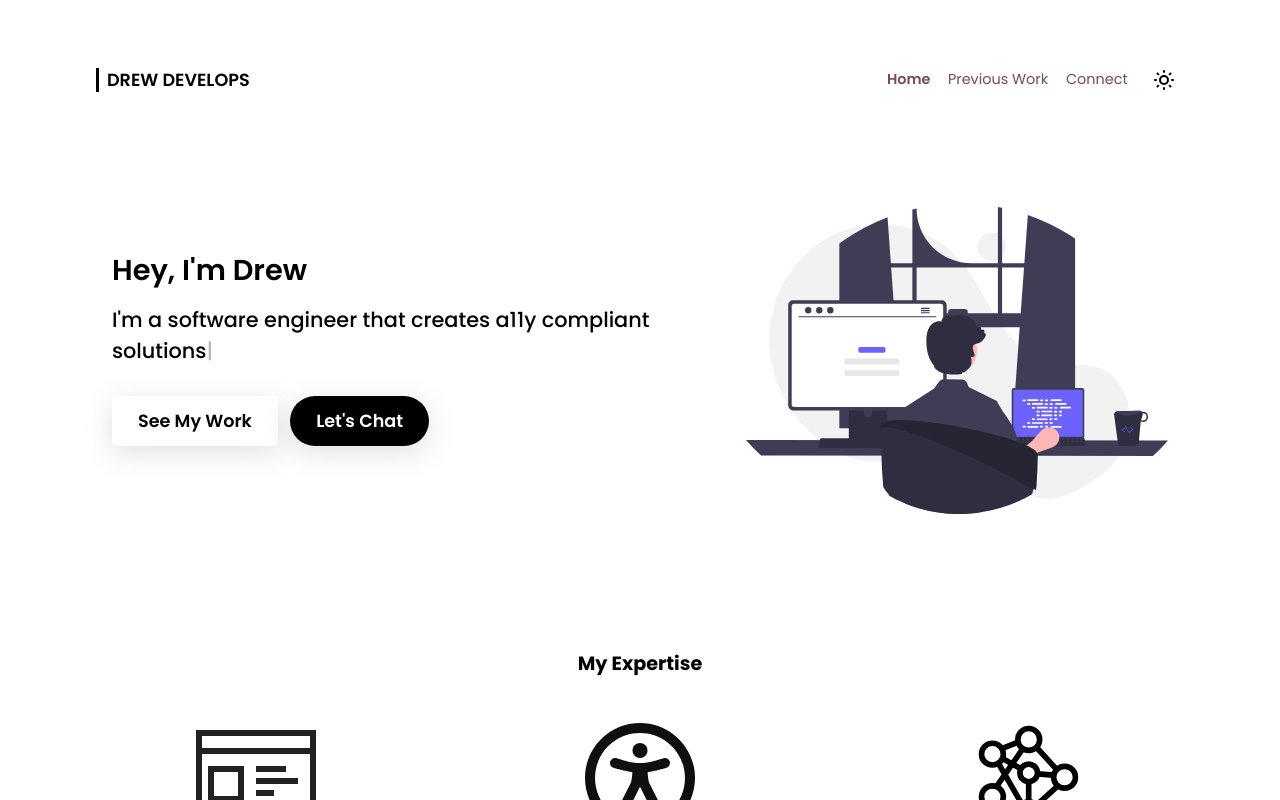
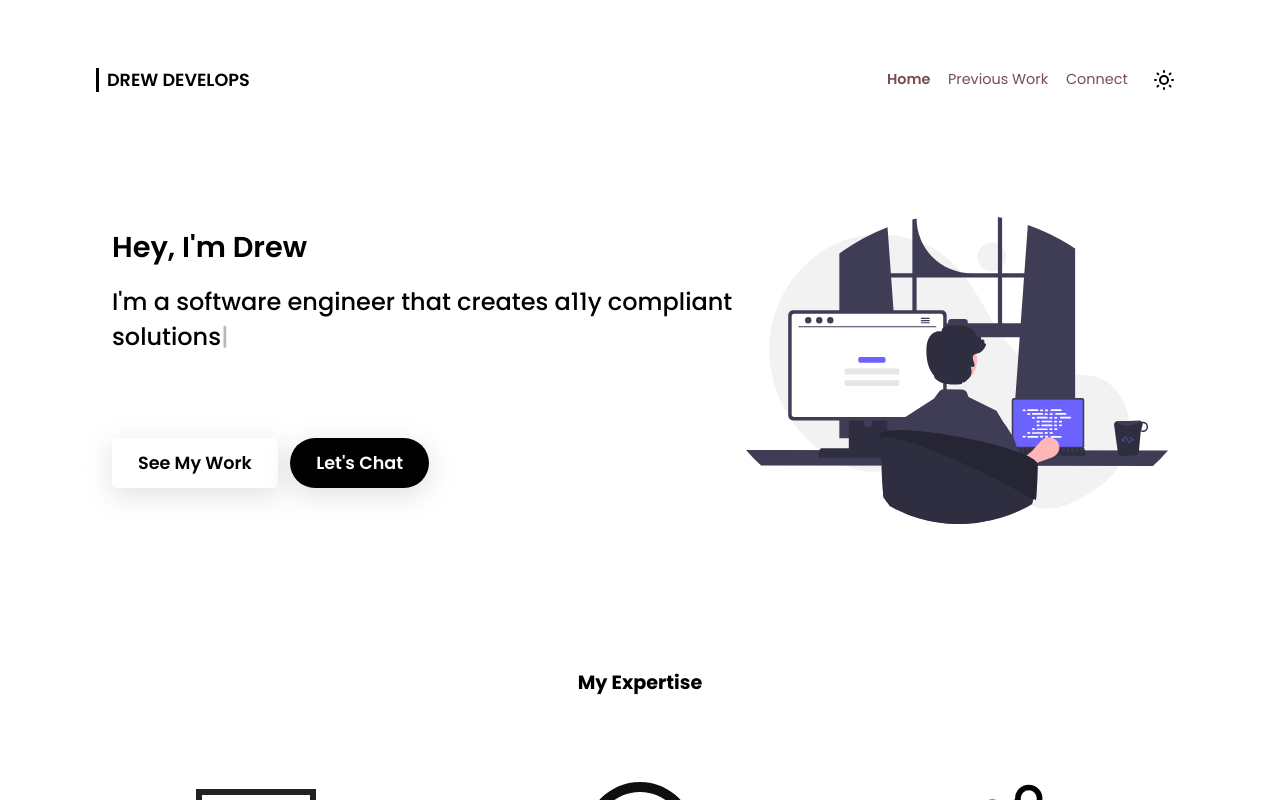
Before and after one commit to drewdoesdevelopment/drew-develops, a SvelteKit app: page / in a window 1280 px wide. Shown: the top 800 px of the page. Built offline with nearby package versions, Linux system fonts and the light colour scheme.

Commit message:
Adds additional mobile styling for landing ppage

```diff
--- a/src/routes/+page.svelte
+++ b/src/routes/+page.svelte
@@ -36,9 +36,10 @@
 			<h2>
 				I'm a software engineer that creates <span bind:this={typeWriterElement} />
 			</h2>
-
-			<a href="/previous-work" class="primary btn">See My Work</a>
-			<a href="/connect" class="secondary btn">Let's Chat</a>
+            <div class="hero-buttons">
+                <a href="/previous-work" class="primary btn">See My Work</a>
+                <a href="/connect" class="secondary btn">Let's Chat</a>
+            </div>
 		</div>
 		<div class="hero-image flex-container">
 			<img alt="A man sitting at a computer writing code" src="/images/hero_svg.svg" />
@@ -71,7 +72,7 @@ h1 {
 h2 {
     font-size: 1.2rem;
     font-weight: 500;
-    margin-bottom: 1.5rem;
+    margin-bottom: 4rem;
 }
 
 .hero {
@@ -105,11 +106,19 @@ h2 {
 
 }
 
+
+@media (max-width: $breakpoint-xs) {
+    .hero-buttons {
+        display: flex;
+        flex-direction: column;
+    }
+}
+
 @media (min-width: $breakpoint-xs) {
     .hero {
         h2 {
-            font-size: 1.3rem !important;
-            height: 80px;
+            font-size: 1.5rem !important;
+            margin-bottom: 6rem;
         }
     }
 }
@@ -133,7 +142,7 @@ h2 {
         }
 
         h2 {
-            margin: 3rem 0;
+            margin-top: 3rem;
             font-size: 1rem;
             height: 60px;
         }
```
